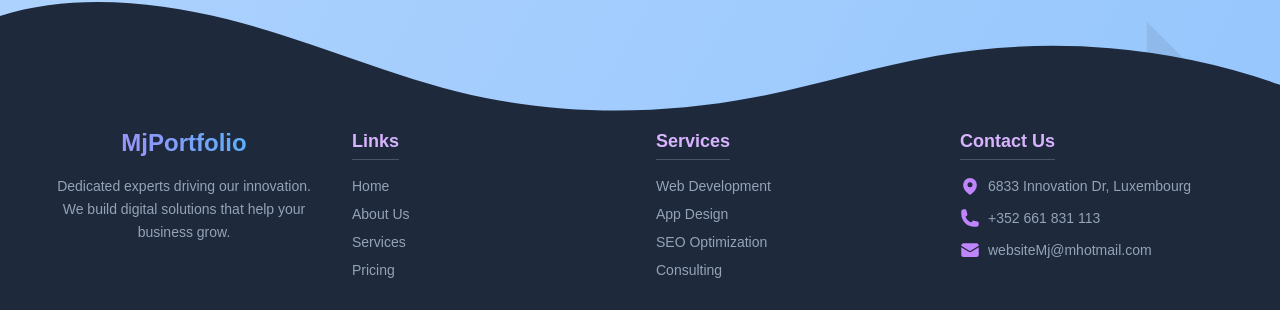
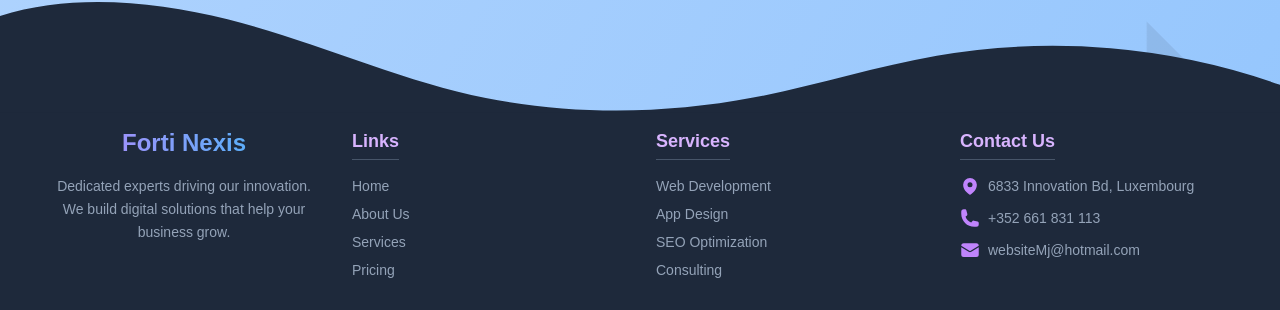
Before and after one commit to WebSiteMj/fortiNexis, a React (Vite) app: page / in a window 1280 px wide. Shown: the part 1774-2084 px from the top of the page. Built offline with nearby package versions, Linux system fonts and the light colour scheme.

Commit message:
text change

```diff
--- a/src/components/FooterComponent.jsx
+++ b/src/components/FooterComponent.jsx
@@ -34,7 +34,7 @@ export default function FooterComponent() {
             <div className="space-y-4">
               {/* Gradient Text matches Header */}
               <h2 className="text-2xl font-bold text-transparent bg-clip-text bg-gradient-to-r from-purple-400 to-sky-400">
-                MjPortfolio
+                Forti Nexis
               </h2>
               <p className="text-slate-400 text-sm leading-relaxed">
                 Dedicated experts driving our innovation. We build digital solutions
@@ -70,7 +70,7 @@ export default function FooterComponent() {
               <ul className="space-y-3 text-slate-400 text-sm">
                 <li className="flex items-center gap-2">
                   <HiMapPin className="w-5 h-5 text-purple-400" />
-                  <span>6833 Innovation Dr, Luxembourg</span>
+                  <span>6833 Innovation Bd, Luxembourg</span>
                 </li>
                 <li className="flex items-center gap-2">
                   <HiPhone className="w-5 h-5 text-purple-400" />
@@ -78,7 +78,7 @@ export default function FooterComponent() {
                 </li>
                 <li className="flex items-center gap-2">
                   <HiEnvelope className="w-5 h-5 text-purple-400" />
-                  <span>websiteMj@mhotmail.com</span>
+                  <span>websiteMj@hotmail.com</span>
                 </li>
               </ul>
             </div>
```
